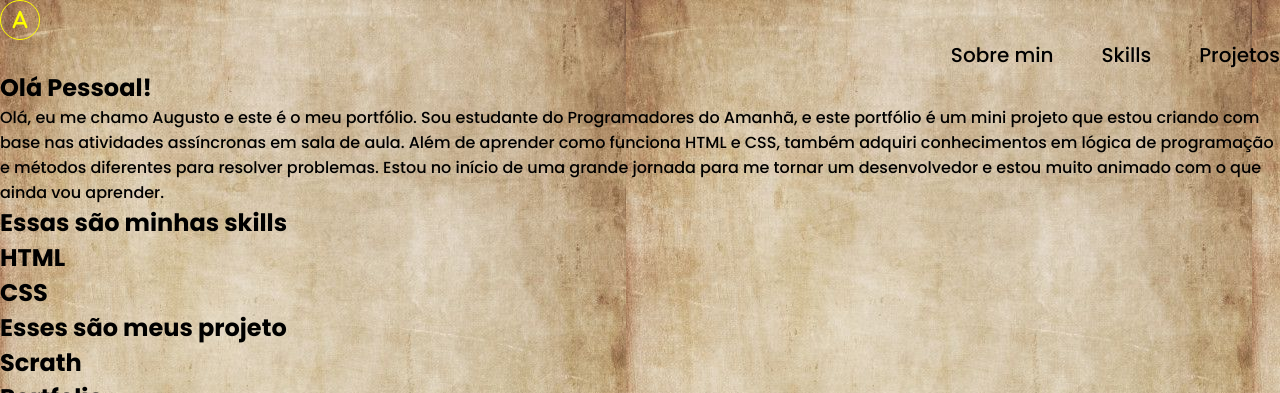
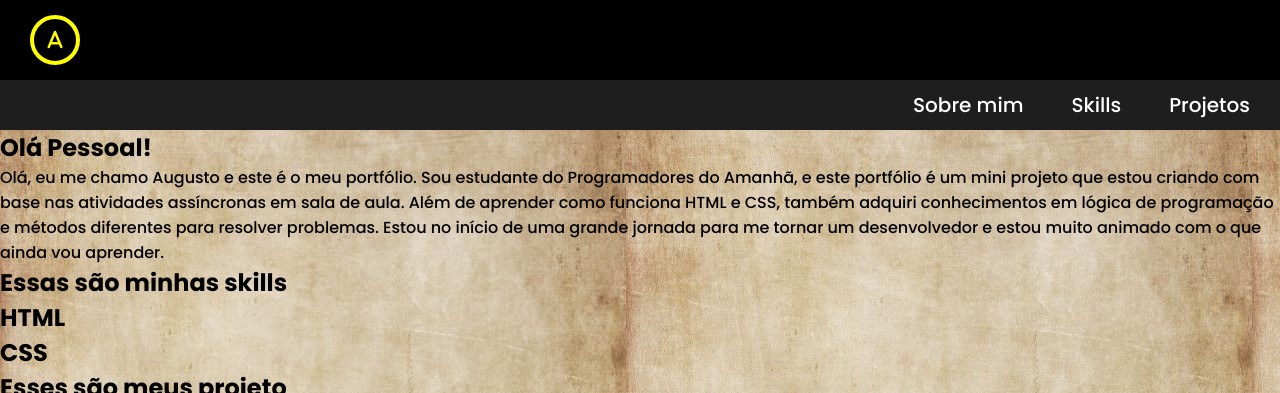
Before and after one commit to Augusto-Ramos/Portif-lio_git, a plain HTML site: page index.html in a window 1280 px wide. Shown: the top 393 px of the page. Drawn offline with Linux system fonts and the light colour scheme.

Commit message:
atualização

```diff
--- a/index.html
+++ b/index.html
@@ -31,7 +31,7 @@
 
           <li class="opçoes">
             <!--opçoes da lista que crie as opções do menu-->
-            <a href="#sobreMim">Sobre min</a>
+            <a href="#sobreMim">Sobre mim</a>
           </li>
 
           <li class="opçoes">
--- a/style.css
+++ b/style.css
@@ -10,32 +10,40 @@
 }
 
 body {
-  height: 100vh;
-  width: 100%;
-  background-image: url('../Portif-lio_git/img/Fundo.jpeg');
+  background-image: url(./img/Fundo.jpeg);
 }
 
-.header {
+
+
+header {
   display: flex;
-  justify-content: space-around;
-  max-width: 100%;
+  flex-direction: column;
+  background-color: black;
+}
+
+.navbar{
+  width: 100%;
+  display: flex;
+  flex-direction: row;
+  flex-wrap: nowrap;
+  justify-content: flex-end;
   align-items: center;
-  text-align: center;
-  padding-top: 1rem;
+  height: 50px;
+  background-color: rgb(31, 30, 30);
 }
 
 .menu {
   display: flex;
+  flex-direction: row;
+  margin-right: 30px;
   gap: 3rem;
   font-weight: 300;
   cursor: pointer;
-  flex-direction: row;
   flex-wrap: nowrap;
-  justify-content: flex-end;
 }
 
 .opçoes a {
-  color: black;
+  color: white;
   font-size: 20px;
 }
 
@@ -45,18 +53,20 @@ body {
 }
 
 .logo {
-  color: aqua;
-  height: 40px;
-  width: 40px;
+  height: 50px;
+  width: 50px;
   border: transparent;
-  border: 1px solid yellow;
+  border: 4px solid yellow;
   color: yellow;
   border-radius: 50%;
   display: inline-flex;
   align-items: center;
   justify-content: center;
   font-size: 20px;
+  margin: 15px 0px 15px 30px;
 }
+
+/* ------------------------------------------------------------------------------------- */
 
 
 /* @import url('https://fonts.googleapis.com/css2?family=Poppins:ital,wght@0,500;0,600;0,700;0,800;0,900;1,400;1,500;1,600;1,700;1,800;1,900&display=swap');
```
Also changed, not shown: img/github.png (added), img/linkedin.png (added).
